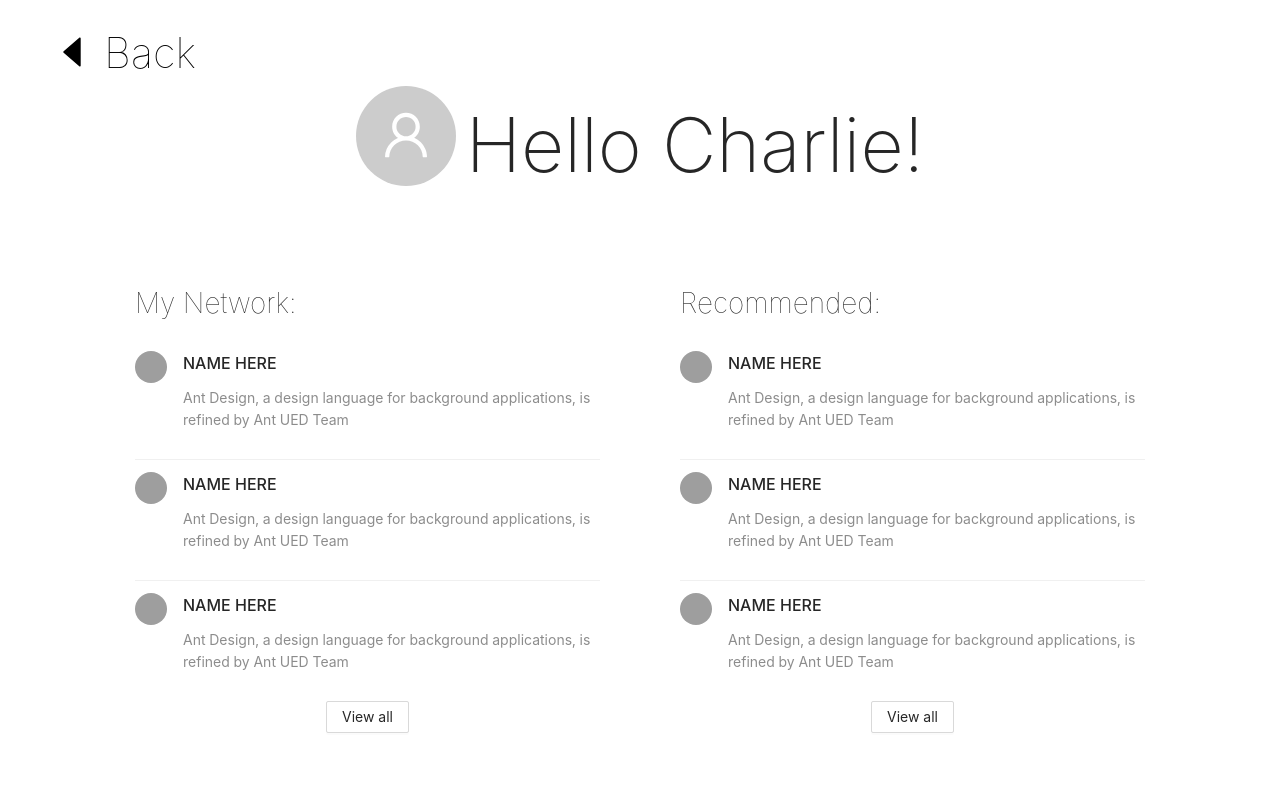
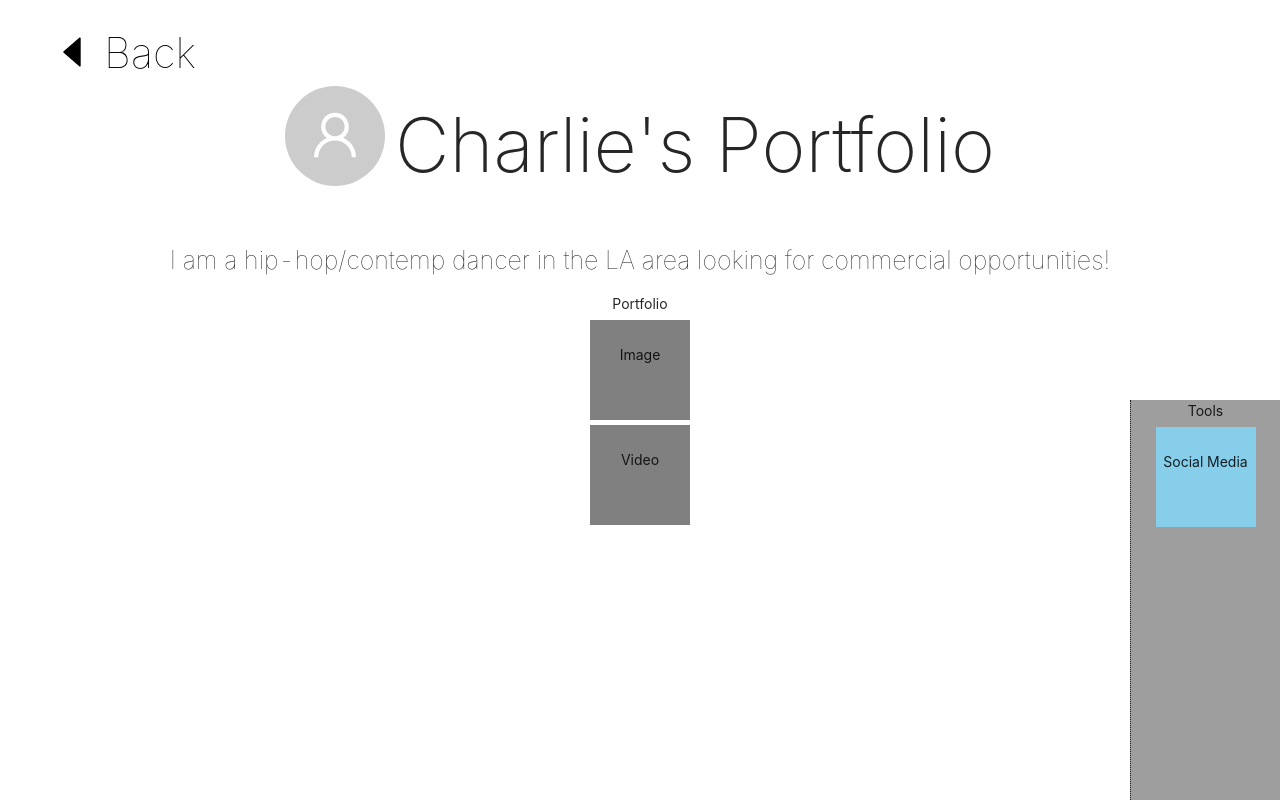
Before and after one commit to sbsanjana/CreativeConnect, a React (Create React App) app: page /portfolio in a window 1280 px wide. Built offline with nearby package versions, Linux system fonts and the light colour scheme; grey boxes are pictures that could not be loaded.

Commit message:
Portfolio page updates

```diff
--- a/src/App.css
+++ b/src/App.css
@@ -36,3 +36,21 @@
     transform: rotate(360deg);
   }
 }
+
+.droppable {
+  position: absolute;
+  width: 150px;
+  height: 50vh;
+  right: 0;
+  top: 50vh;
+  background-color: #9E9E9E;
+  border-left: 1px dotted;
+}
+
+.draggable {
+  width: 100px;
+  height: 100px;
+  background-image: "url(https://www.iconfinder.com/icons/211677/image_icon)";
+  margin: 5px auto;
+  line-height: 5em;
+}
--- a/src/components/MainDropdown.js
+++ b/src/components/MainDropdown.js
@@ -16,7 +16,7 @@ export default class MainDropdown extends React.Component {
               <a href="/network" style={{textAlign: 'center'}}>My Network</a>
             </Menu.Item>
             <Menu.Item key="1">
-              <a href="" style={{textAlign: 'center'}}>My Portfolio</a>
+              <a href="/portfolio" style={{textAlign: 'center'}}>My Portfolio</a>
             </Menu.Item>
             <Menu.Item key="3" style={{textAlign: 'center'}}>Settings</Menu.Item>
           </Menu>
--- a/src/components/Portfolio.js
+++ b/src/components/Portfolio.js
@@ -1,4 +1,4 @@
-import React from 'react';
+import React, { Component } from 'react';
 import {Row, Col, Avatar, List, Button} from 'antd';
 import { UserOutlined, CaretLeftOutlined } from '@ant-design/icons';
 import { useHistory } from "react-router-dom";
@@ -10,104 +10,100 @@ export default class Portfolio extends React.Component {
         super(props)
     }
 
+    state = {
+        tasks: [
+            {name:"Image",category:"wip", bgcolor:"grey", image_icon: "url(https://www.iconfinder.com/icons/211677/image_icon)"},
+            {name:"Video", category:"wip", bgcolor:"grey"},
+            {name:"Social Media", category:"complete", bgcolor:"skyblue"}
+          ]
+    }
+
+    onDragStart = (ev, id) => {
+        console.log('dragstart:',id);
+        ev.dataTransfer.setData("id", id);
+    }
+
+    onDragOver = (ev) => {
+        ev.preventDefault();
+    }
+
+    onDrop = (ev, cat) => {
+       let id = ev.dataTransfer.getData("id");
+
+       let tasks = this.state.tasks.filter((task) => {
+           if (task.name == id) {
+               task.category = cat;
+           }
+           return task;
+       });
+
+       this.setState({
+           ...this.state,
+           tasks
+       });
+    }
+
     render() {
+      var tasks = {
+          wip: [],
+          complete: []
+      }
+
+      this.state.tasks.forEach ((t) => {
+          tasks[t.category].push(
+              <div key={t.name}
+                  onDragStart = {(e) => this.onDragStart(e, t.name)}
+                  draggable
+                  className="draggable"
+                  style = {{backgroundColor: t.bgcolor}}
+              >
+                  {t.name}
+              </div>
+          );
+      });
+
       return (
+
+          <div className="container-drag">
               <div>
-
               <Row>
               <Col span={4}>
                   <a style={{color: 'black', fontSize: 42, fontWeight: 'lighter'}} onClick={() => this.props.history.push('/')}>
                   <CaretLeftOutlined /> Back
                   </a>            </Col>
             </Row>
-
                 <Row justify='center'>
                     <Col>
                     <Avatar style={{marginRight:10}}size={100} icon={<UserOutlined />} />
                     </Col>
 
                     <Col>
-                <h1 style={{fontWeight: 250, fontSize: 75, textAlign: 'center'}}>Hello Charlie!</h1>
+                    <h1 style={{fontWeight: 250, fontSize: 75, textAlign: 'center'}}>Charlie's Portfolio</h1>
                     </Col>
               </Row>
 
               <Row justify='center'>
                 <Col>
-
-          </Col>
-              <Col span={9} style={{margin:40}}>
-                <h1 style={{fontWeight:'lighter', textAlign:'left'}}> My Network:</h1>
-
-
-              <List
-            itemLayout="vertical"
-            >
-                <List.Item>
-                <List.Item.Meta
-                  avatar={<Avatar src="https://www.pngarts.com/files/3/Avatar-PNG-Download-Image.png" />}
-                  title={<a href="">NAME HERE</a>}
-                  style={{textAlign:'left'}}
-                  description="Ant Design, a design language for background applications, is refined by Ant UED Team"
-                />
-                </List.Item>
-                <List.Item>
-                <List.Item.Meta
-                  avatar={<Avatar src="https://www.pngarts.com/files/3/Avatar-PNG-Download-Image.png" />}
-                  title={<a href="">NAME HERE</a>}
-                  style={{textAlign:'left'}}
-                  description="Ant Design, a design language for background applications, is refined by Ant UED Team"
-                />
-                </List.Item>
-                <List.Item>
-                <List.Item.Meta
-                  avatar={<Avatar src="https://www.pngarts.com/files/3/Avatar-PNG-Download-Image.png" />}
-                  title={<a href="">NAME HERE</a>}
-                  style={{textAlign:'left'}}
-                  description="Ant Design, a design language for background applications, is refined by Ant UED Team"
-                />
-                </List.Item>
-            </List>
-            <Button> View all</Button>
-
-
-              </Col>
-              <Col span={9} style={{margin:40}}>
-              <h1 style={{fontWeight:'lighter', textAlign:'left'}}> Recommended:</h1>
-
-              <List
-            itemLayout="vertical"
-            >
-                <List.Item>
-                <List.Item.Meta
-                  avatar={<Avatar src="https://www.pngarts.com/files/3/Avatar-PNG-Download-Image.png" />}
-                  title={<a href="">NAME HERE</a>}
-                  style={{textAlign:'left'}}
-                  description="Ant Design, a design language for background applications, is refined by Ant UED Team"
-                />
-                </List.Item>
-                <List.Item>
-                <List.Item.Meta
-                  avatar={<Avatar src="https://www.pngarts.com/files/3/Avatar-PNG-Download-Image.png" />}
-                  title={<a href="">NAME HERE</a>}
-                  style={{textAlign:'left'}}
-                  description="Ant Design, a design language for background applications, is refined by Ant UED Team"
-                />
-                </List.Item>
-                <List.Item>
-                <List.Item.Meta
-                  avatar={<Avatar src="https://www.pngarts.com/files/3/Avatar-PNG-Download-Image.png" />}
-                  title={<a href="">NAME HERE</a>}
-                  style={{textAlign:'left'}}
-                  description="Ant Design, a design language for background applications, is refined by Ant UED Team"
-                />
-                </List.Item>
-            </List>
-            <Button> View all</Button>
-
-
+                  <h1 style={{fontWeight: 100, fontSize: 25, textAlign: 'center'}}>I am a hip-hop/contemp dancer in the LA area looking for commercial opportunities!</h1>
                 </Col>
               </Row>
               </div>
-        )
+
+              <div className="wip"
+                  onDragOver={(e)=>this.onDragOver(e)}
+                  onDrop={(e)=>{this.onDrop(e, "wip")}}>
+                  <span className="task-header">Portfolio</span>
+                  {tasks.wip}
+              </div>
+              <div className="droppable"
+                  onDragOver={(e)=>this.onDragOver(e)}
+                  onDrop={(e)=>this.onDrop(e, "complete")}>
+                   <span className="task-header">Tools</span>
+                   {tasks.complete}
+              </div>
+
+
+          </div>
+      );
     }
 }
```
Lines whose indentation alone changed are shown as unchanged.
